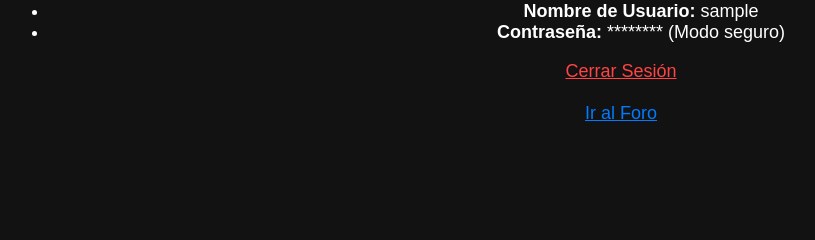
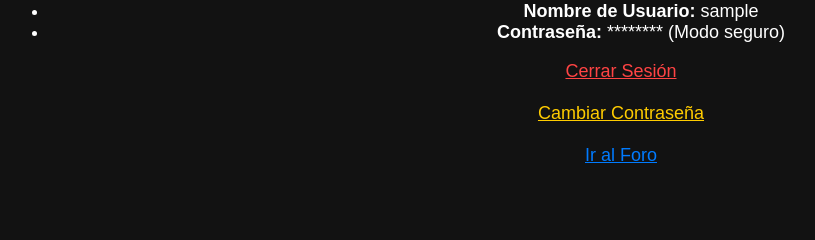
Before and after one commit to maxpro4kzzz-glitch/maxiweb-2026, a Flask app: page /mi-cuenta in a window 1280 px wide. Shown: the part 308-548 px from the top of the page, without its empty margins (19-834 px from the left). Run offline with Flask 3, Linux system fonts and the light colour scheme; the visitor is signed in with stand-in values (Sample User, id 1).

Commit message:
Agregado enlace cambiar contraseña

```diff
--- a/templates/perfil.html
+++ b/templates/perfil.html
@@ -22,6 +22,8 @@
 
     <a href="/logout" style="color: #ff4444;">Cerrar Sesión</a>
     <br><br>
+    <a href="{{ url_for('cambiar_password') }}" style="color: #ffcc00;">Cambiar Contraseña</a>
+    <br><br>
     <a href="/foro" style="color: #007bff;">Ir al Foro</a>
 </body>
 </html>
```
